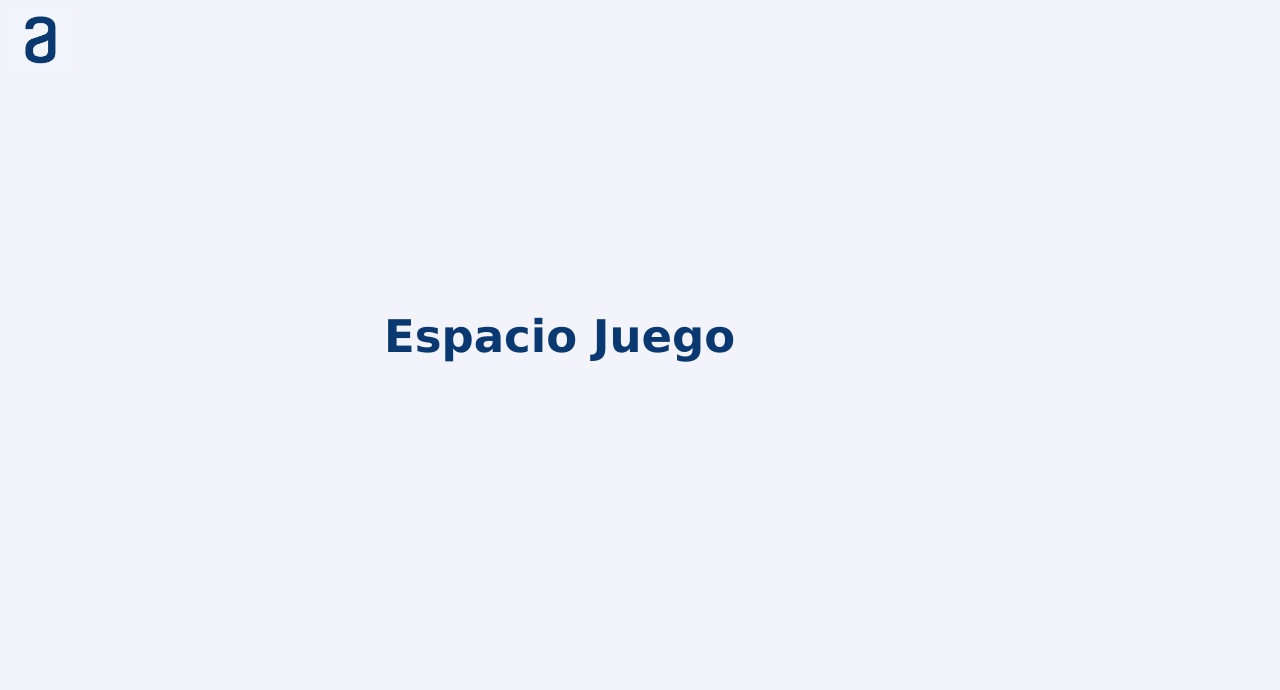
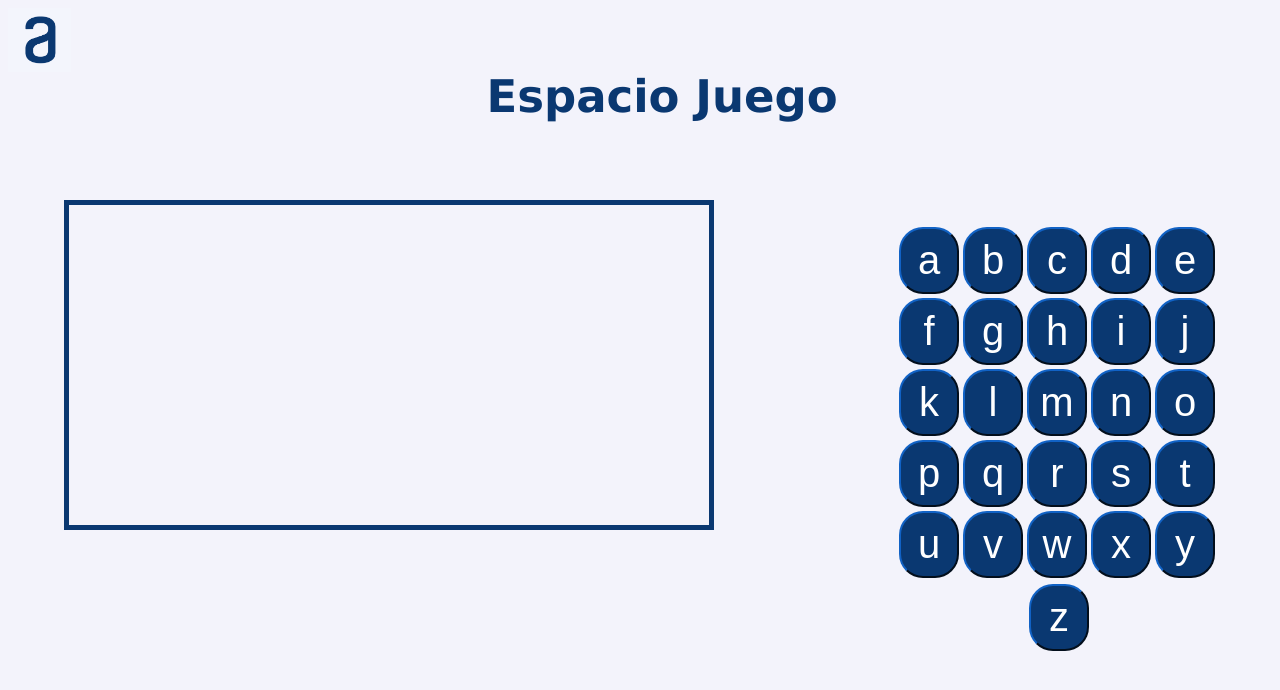
Before and after one commit to Klalvarezm/AluraChallenge2, a plain HTML site: page playGame.html in a window 1280 px wide. Drawn offline with Linux system fonts and the light colour scheme.

Commit message:
word changing added

```diff
--- a/css/styles.css
+++ b/css/styles.css
@@ -1,7 +1,7 @@
 /*Espacio configuraciones generales*/
 
 
-.toNewGame, .saveWordButton{
+.toNewGame, .saveWordButton,.alphaButton{
     background: #0A3871;
     color: white;
     text-align: center;
@@ -42,7 +42,11 @@ font-weight: 400;
 color: #0A3871;
 }
 
-
+.canvasSpace{
+    border:5px solid #0A3871 ;
+    font-smooth: never;
+    -webkit-font-smoothing : none;
+}
 
 /*Espacio configuraciones PC GRANDE*/
 @media only screen and (min-width: 1200px)  {
@@ -70,6 +74,17 @@ color: #0A3871;
         left:34%;
         font-size: 30px;
         line-height: 150%;
+    }
+    .titleGame{
+        top:5%;
+        left:38%;
+    }
+
+    .canvasSpace{
+        position: absolute;
+        top:25%;
+        left:5%;
+        width: 50%;
     }
 
     .addtitle{
@@ -124,6 +139,27 @@ color: #0A3871;
         top:50%;
         left:45%;
     }
+
+    .alphaButtonContainer{
+        position: absolute;
+        top: 28%;
+        left: 70%;
+    }
+
+    .alphaButton{
+        width: 60px;
+        height: 67px;
+        border-radius: 24px;
+        padding: 5%,30%;
+        display: inline-block;
+        font-size: 250%;
+    }
+
+    .zContainer{
+        position: absolute;
+        top:100%;
+        left:41%;
+    }
 }
 
 /*Espacio configuraciones PC PEQUEÑO-TABLET*/
--- /dev/null
+++ b/js/graficos.js
@@ -0,0 +1,45 @@
+var palabraSeleccionada = JSON.parse(localStorage.getItem('palabraElegida'));
+var canvas = document.getElementById('myCanvas');
+var ctx = canvas.getContext('2d');
+window.devicePixelRatio=4;
+ctx.font ='25px Arial';
+ctx.fillStyle='DeepSkyBlue';
+console.log("TEST: ",palabraSeleccionada);
+var hiddenText="";
+//Space to hide text
+for (let i=0;i<palabraSeleccionada.length;i++){
+
+    hiddenText+="_";
+}
+
+for(let i=0;i<palabraSeleccionada.length;i++){
+    ctx.fillText(hiddenText[i],5+(i*20),25);
+}
+
+function checkWord(letter){
+    let tempText=hiddenText.split('');
+    let letterIndex=[];
+    let toDisplayText="";
+    if(palabraSeleccionada.toLowerCase().includes(letter)){
+        for(let i=0;i<palabraSeleccionada.length;i++){
+            if(palabraSeleccionada[i].toLowerCase()===letter){
+                letterIndex.push(i);
+            }
+        }
+        for(let i=0;i<letterIndex.length;i++){
+           tempText[letterIndex[i]]=letter;
+        }
+        hiddenText=tempText.join("");
+        console.log("Prueba: ",tempText);
+        console.log("Testing resultado: ",hiddenText);
+        toDisplayText=hiddenText.toUpperCase();
+        for(let i=0;i<palabraSeleccionada.length;i++){
+            ctx.fillText(toDisplayText[i],5+(i*20),25);
+        }
+        console.log("Letra: ",letter," Existe");
+        console.log("Positions: ",letterIndex);
+    }
+    else{
+        console.log("La letra no esta");
+    }
+}
--- a/js/script.js
+++ b/js/script.js
@@ -1,7 +1,30 @@
+
+//Lista palabras
+var listaPalabras=["HTML","CSS","Javascript","Java","POO","Frontend","Backend",
+"Alura","Desarrollo","Software"]
+
+//localStorage.setItem('palabras',JSON.stringify(listaPalabras));
+//Esto no sirve para nada aun
 
 function saveWord(){
     let textToSave=document.getElementById("wordToSave").value;
-    var blob = new Blob([textToSave], { type: "text/plain;charset=utf-8" });
-            saveAs(blob, "./wordList.txt");
-            console.log("Saludos");
+    listaPalabras.push(textToSave);
+    localStorage.setItem('palabras',JSON.stringify(listaPalabras));
 }
+
+var chosenWord="";
+function loadWord(){
+    let wordList = JSON.parse(localStorage.getItem('palabras'));
+    if(wordList==null){
+        chosenWord=listaPalabras[Math.floor(Math.random()*listaPalabras.length)];
+        console.log("Palabra elegida: ",chosenWord);
+        localStorage.setItem('palabraElegida',JSON.stringify(chosenWord.toLowerCase()))
+    }
+    else{
+        chosenWord=wordList[Math.floor(Math.random()*wordList.length)];
+        console.log(wordList);
+        console.log("Palabra elegida: ",chosenWord);
+        localStorage.setItem('palabraElegida',JSON.stringify(chosenWord.toLowerCase()))
+    }
+
+}
--- a/playGame.html
+++ b/playGame.html
@@ -8,12 +8,60 @@
         <link rel="icon" href="./img/logo.png" type="image/x-icon">
         <link rel="stylesheet" href="./css/styles.css">
         <script src="./js/script.js"></script>
+
     </head>
     <header>
         <img class="logoImg" src="./img/logo.png" alt="logo alura">
     </header>
-    <body>
-         <h1>Espacio Juego</h1>
+    <body onload="loadWord()">
+         <h1 class="titleGame">Espacio Juego</h1>
+         <canvas class="canvasSpace" id="myCanvas" ></canvas>
+         <script src="./js/graficos.js"></script>
+        <table class="alphaButtonContainer">
+            <tr>
+            <td><button onclick="checkWord('a')" class="alphaButton">a</button></td>
+            <td><button onclick="checkWord('b')" class="alphaButton">b</button></td>
+            <td><button onclick="checkWord('c')" class="alphaButton">c</button></td>
+            <td><button onclick="checkWord('d')" class="alphaButton">d</button></td>
+            <td><button onclick="checkWord('e')" class="alphaButton">e</button></td>
+            </tr>
+            <tr>
+                <td><button onclick="checkWord('f')" class="alphaButton">f</button></td>
+                <td><button onclick="checkWord('g')" class="alphaButton">g</button></td>
+                <td><button onclick="checkWord('h')" class="alphaButton">h</button></td>
+                <td><button onclick="checkWord('i')" class="alphaButton">i</button></td>
+                <td><button onclick="checkWord('j')" class="alphaButton">j</button></td>
+            </tr>
+            <tr>
+                <td><button onclick="checkWord('k')" class="alphaButton">k</button></td>
+                <td><button onclick="checkWord('l')" class="alphaButton">l</button></td>
+                <td><button onclick="checkWord('m')" class="alphaButton">m</button></td>
+                <td><button onclick="checkWord('n')" class="alphaButton">n</button></td>
+                <td><button onclick="checkWord('o')" class="alphaButton">o</button></td>
+            </tr>
+            <tr>
+                <td><button onclick="checkWord('p')" class="alphaButton">p</button></td>
+                <td><button onclick="checkWord('q')" class="alphaButton">q</button></td>
+                <td><button onclick="checkWord('r')" class="alphaButton">r</button></td>
+                <td><button onclick="checkWord('s')" class="alphaButton">s</button></td>
+                <td><button onclick="checkWord('t')" class="alphaButton">t</button></td>
+            </tr>
+            <tr>
+                <td><button onclick="checkWord('u')" class="alphaButton">u</button></td>
+                <td><button onclick="checkWord('v')" class="alphaButton">v</button></td>
+                <td><button onclick="checkWord('w')" class="alphaButton">w</button></td>
+                <td><button onclick="checkWord('x')" class="alphaButton">x</button></td>
+                <td><button onclick="checkWord('y')" class="alphaButton">y</button></td>
+                </tr>
+            <tr >
+                <td class="zContainer"><button onclick="checkWord('z')" class="alphaButton">z</button></td>
+            </tr>
+
+        </table>
+
+
+
+
 
     </body>
 </html>
```
Also changed, not shown: addWord.html (+1 -1 lines), js/FileSaver.js (deleted, +0 -172 lines).
